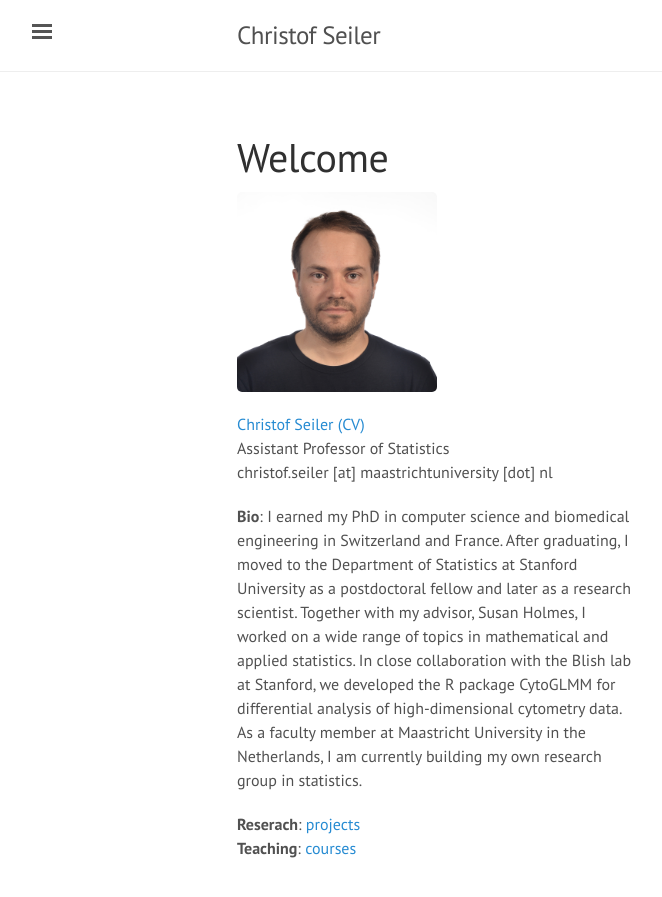
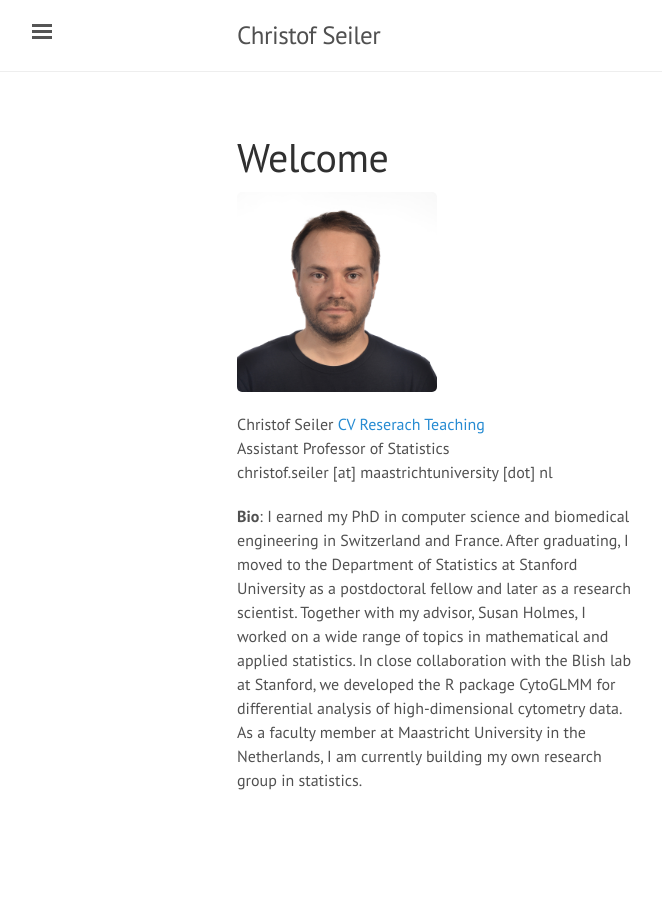
Before and after one commit to ChristofSeiler/ChristofSeiler.github.io, a Jekyll site: the page built from index.html, in a window 1280 px wide. Shown: the top 897 px of the page, without its empty margins (3-665 px from the left). Built offline with Jekyll 4.4.1, drawn with Linux system fonts in a browser that asks for light colours; the list of posts is cut into pages by our own code.

Commit message:
cleaning

```diff
--- a/index.html
+++ b/index.html
@@ -22,8 +22,3 @@
 <p class="narrow">
 <b>Bio</b>: I earned my PhD in computer science and biomedical engineering in Switzerland and France. After graduating, I moved to the Department of Statistics at Stanford University as a postdoctoral fellow and later as a research scientist. Together with my advisor, Susan Holmes, I worked on a wide range of topics in mathematical and applied statistics. In close collaboration with the Blish lab at Stanford, we developed the R package CytoGLMM for differential analysis of high-dimensional cytometry data. As a faculty member at Maastricht University in the Netherlands, I am currently building my own research group in statistics.
 </p>
-
-<p class="narrow">
-<b>Reserach</b>: <a href="projects/">projects</a> <br>
-<b>Teaching</b>: <a href="teaching/">courses</a>
-</p>
```
Also changed, not shown: other parts of index.html (+1 -1 lines).
